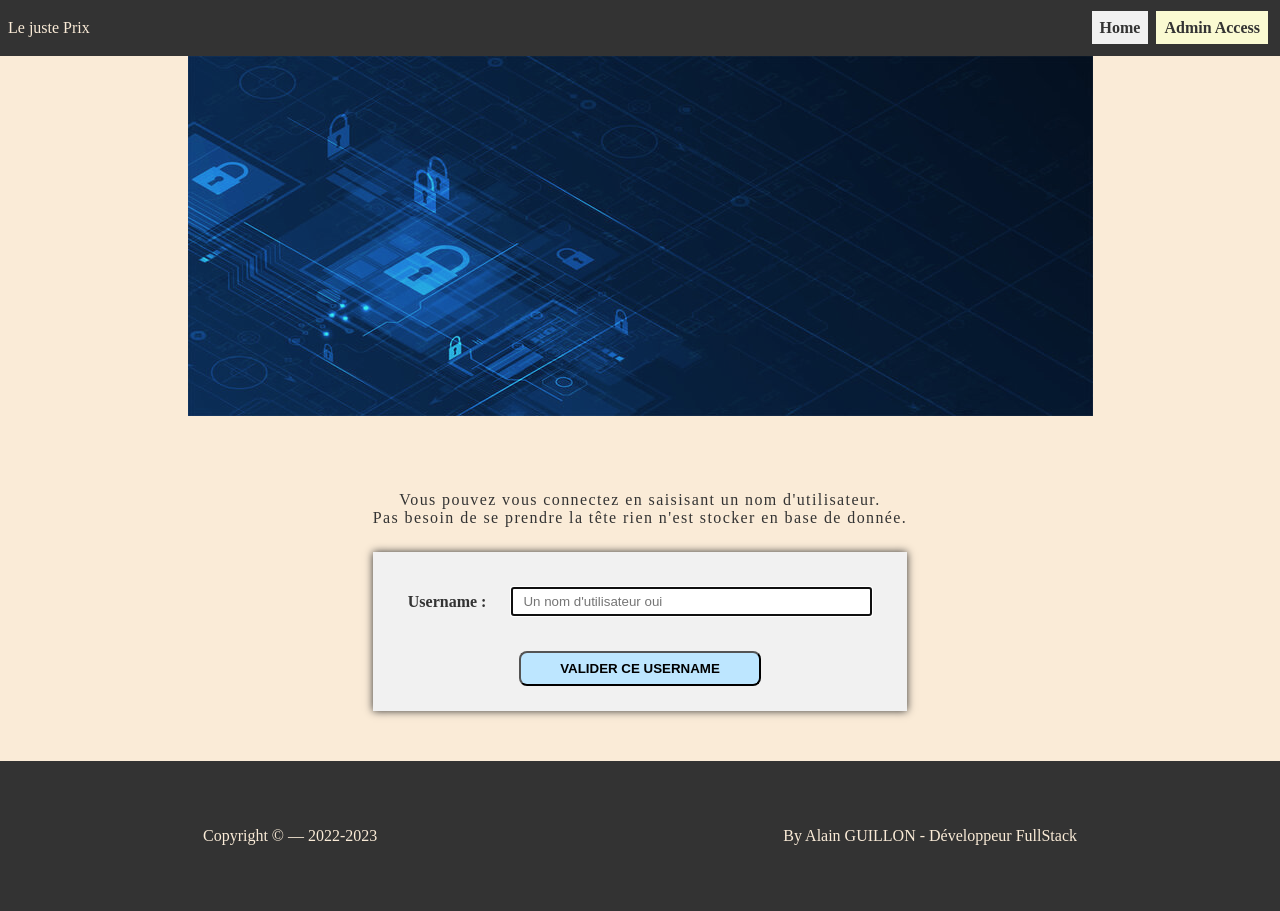
After one commit to alain-guillon-it/nodejs_juste_prix, a Node project: template views/pages/UsernameView.ejs in a window 1280 px wide. The commit adds this page. Run offline with Node 20 templates, Linux system fonts and the light colour scheme; the template is opened without the code that fills it, so the values that code supplies are empty.

Commit message:
:v 0.9.1 - Update:Structure
Mise à jour des fichiers pour adapter le nom de l'utilisateur au lieu d'un login ou password inutile

```diff
--- a/public/css/style.css
+++ b/public/css/style.css
@@ -10,8 +10,12 @@ img {
   filter: grayscale(25%);
 }
 figure {
-  max-width: 576px;
+  width: 350px;
   margin: 25px auto;
+}
+
+h2 {
+  text-align: center;
 }
 
 body {
--- a/router/index.routes.js
+++ b/router/index.routes.js
@@ -20,7 +20,7 @@ const myController = require("../App/controllers");
 router.get(["/", "/home"], myController.getHome);
 router.get("/login", myController.redirectGetLogin);
 router.get("/login/admin", myController.getLogin);
-router.get("/login/user", myController.getLogin);
+router.get("/login/username", myController.getLogin);
 router.get("/play", myController.getPlay);
 router.get("/play/config", myController.getPlayConfig);
 router.get("/logout", myController.getLogout);
--- /dev/null
+++ b/views/pages/UsernameView.ejs
@@ -0,0 +1,25 @@
+<%- include("../partials/_header.ejs") %>
+<main>
+  <img src="/images/login.jpg" alt="" />
+  <article>
+    <h1><%= data.body.h1 %></h1>
+    <p>
+      Vous pouvez vous connectez en saisisant un nom d'utilisateur.<br />
+      Pas besoin de se prendre la tête rien n'est stocker en base de donnée.
+    </p>
+    <form action="/login/username" method="post">
+      <div class="form-container">
+        <label for="username">Username :</label>
+        <input
+          type="text"
+          name="username"
+          id="username"
+          placeholder="Un nom d'utilisateur oui"
+          autofocus
+        />
+      </div>
+      <button class="btn btn-primary type="submit">Valider ce username</button>
+    </form>
+  </article>
+</main>
+<%- include("../partials/_footer.ejs") %>
--- a/views/partials/_nav.ejs
+++ b/views/partials/_nav.ejs
@@ -1,11 +1,11 @@
 <nav>
   <ul>
     <li><a class="btn btn-white" href="/">Home</a></li>
-    <% if ( !data.header.connected.user && !data.header.connected.admin ) { %>
+    <% if ( !data.header.connected.username && !data.header.connected.admin ) {
+    %>
     <li><a class="btn btn-warning" href="/login/admin">Admin Access</a></li>
-    <% } if ( data.header.connected.admin ) { %>
-    <li><a class="btn btn-primary" href="/login/user">User Access</a></li>
-    <% } if ( data.header.connected.user ) { %>
+    <% } else { %>
+    <li><a class="btn btn-primary" href="/login/username">Username</a></li>
     <li><a class="btn btn-success" href="/play">Play</a></li>
     <li><a class="btn btn-warning" href="/play/config">Config</a></li>
     <li><a class="btn btn-danger" href="/logout">Logout</a></li>
```
Also changed, not shown: App/controllers/index.js (+9 -32 lines), views/pages/LoginUserView.ejs (deleted, +0 -34 lines).
